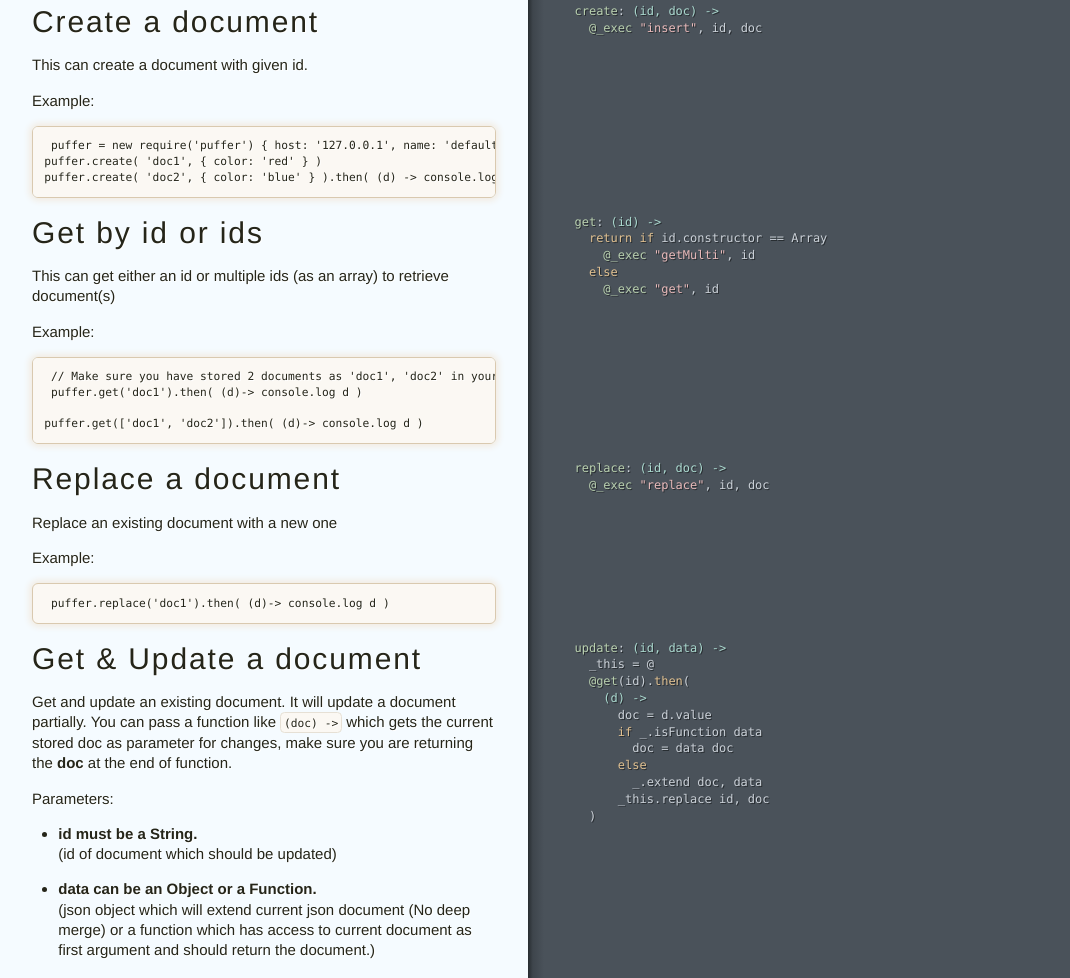
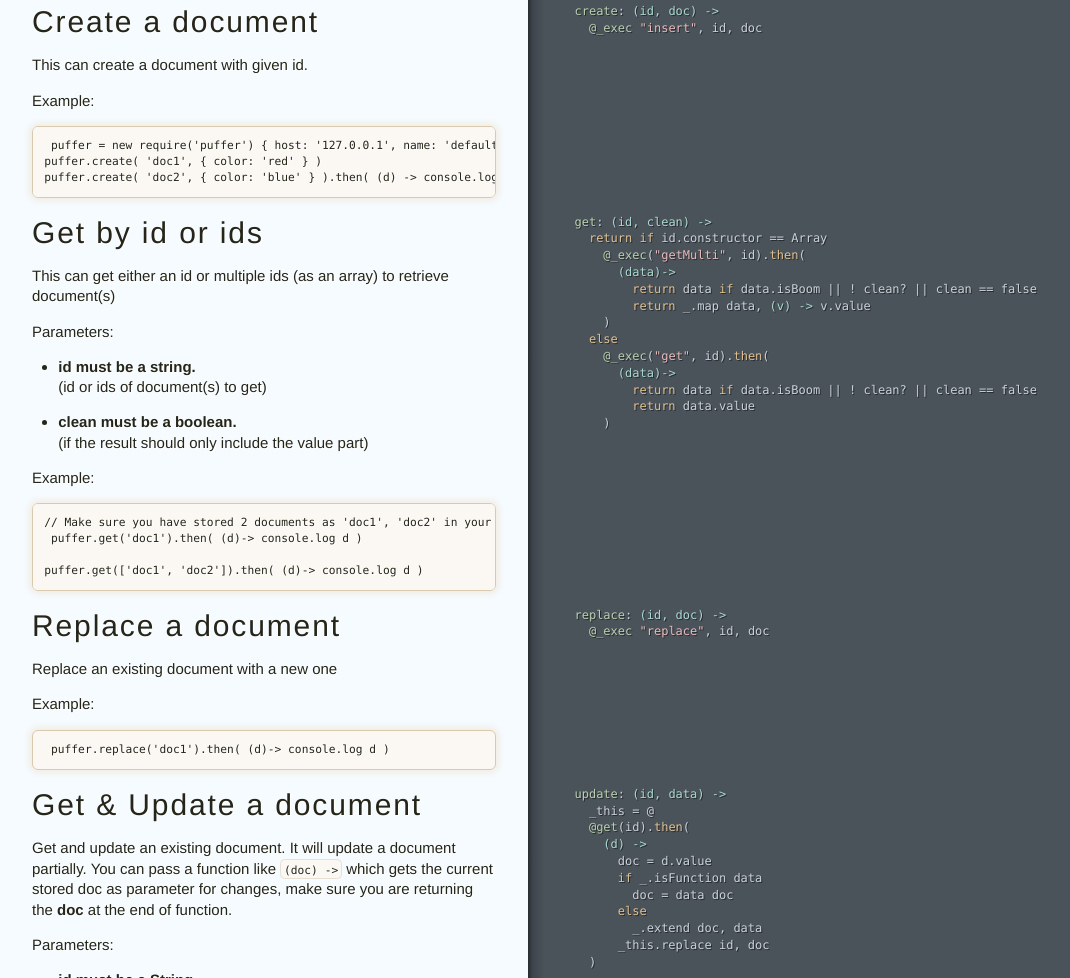
Before and after one commit to pixelsandcode/puffer, a website: page doc/main.html in a window 1280 px wide. Shown: the part 662-1640 px from the top of the page, without its empty margins (0-1070 px from the left). Drawn offline with Linux system fonts and the light colour scheme.

Commit message:
new get methods doc

```diff
--- a/doc/main.html
+++ b/doc/main.html
@@ -40,15 +40,30 @@ puffer.create( &#39;doc1&#39;, { color: &#39;red&#39; } )
 puffer.create( &#39;doc2&#39;, { color: &#39;blue&#39; } ).then( (d) -&gt; console.log(d) )</code></pre></div></div><div class="code"><div class="wrapper">  <span class="hljs-attribute">create</span>: <span class="hljs-function"><span class="hljs-params">(id, doc)</span> -&gt;</span>
     <span class="hljs-property">@_exec</span> <span class="hljs-string">"insert"</span>, id, doc </div></div></div><div class="segment"><div class="comments doc-section"><div class="wrapper"><h2 id="get-by-id-or-ids">Get by id or ids</h2>
 <p>This can get either an id or multiple ids (as an array) to retrieve document(s)</p>
+<p>Parameters:</p>
+<ul>
+<li><p><strong>id must be a string.</strong><br/>(id or ids of document(s) to get)</p>
+</li>
+<li><p><strong>clean must be a boolean.</strong><br/>(if the result should only include the value part)</p>
+</li>
+</ul>
 <p>Example:</p>
-<pre><code> // Make sure you have stored 2 documents as &#39;doc1&#39;, &#39;doc2&#39; in your couchbase
+<pre><code>// Make sure you have stored 2 documents as &#39;doc1&#39;, &#39;doc2&#39; in your couchbase
  puffer.get(&#39;doc1&#39;).then( (d)-&gt; console.log d )
 
-puffer.get([&#39;doc1&#39;, &#39;doc2&#39;]).then( (d)-&gt; console.log d )</code></pre></div></div><div class="code"><div class="wrapper">  <span class="hljs-attribute">get</span>: <span class="hljs-function"><span class="hljs-params">(id)</span> -&gt;</span>
+puffer.get([&#39;doc1&#39;, &#39;doc2&#39;]).then( (d)-&gt; console.log d )</code></pre></div></div><div class="code"><div class="wrapper">  <span class="hljs-attribute">get</span>: <span class="hljs-function"><span class="hljs-params">(id, clean)</span> -&gt;</span>
     <span class="hljs-keyword">return</span> <span class="hljs-keyword">if</span> id.constructor == Array
-      <span class="hljs-property">@_exec</span> <span class="hljs-string">"getMulti"</span>, id
+      <span class="hljs-property">@_exec</span>(<span class="hljs-string">"getMulti"</span>, id).<span class="hljs-keyword">then</span>(
+        <span class="hljs-function"><span class="hljs-params">(data)</span>-&gt;</span>
+          <span class="hljs-keyword">return</span> data <span class="hljs-keyword">if</span> data.isBoom || ! clean? || clean == <span class="hljs-literal">false</span>
+          <span class="hljs-keyword">return</span> _.map data, <span class="hljs-function"><span class="hljs-params">(v)</span> -&gt;</span> v.value
+      )
     <span class="hljs-keyword">else</span>
-      <span class="hljs-property">@_exec</span> <span class="hljs-string">"get"</span>, id</div></div></div><div class="segment"><div class="comments doc-section"><div class="wrapper"><h2 id="replace-a-document">Replace a document</h2>
+      <span class="hljs-property">@_exec</span>(<span class="hljs-string">"get"</span>, id).<span class="hljs-keyword">then</span>(
+        <span class="hljs-function"><span class="hljs-params">(data)</span>-&gt;</span>
+          <span class="hljs-keyword">return</span> data <span class="hljs-keyword">if</span> data.isBoom || ! clean? || clean == <span class="hljs-literal">false</span>
+          <span class="hljs-keyword">return</span> data.value
+      )</div></div></div><div class="segment"><div class="comments doc-section"><div class="wrapper"><h2 id="replace-a-document">Replace a document</h2>
 <p>Replace an existing document with a new one</p>
 <p>Example:</p>
 <pre><code> puffer.replace(&#39;doc1&#39;).then( (d)-&gt; console.log d )</code></pre></div></div><div class="code"><div class="wrapper">  <span class="hljs-attribute">replace</span>: <span class="hljs-function"><span class="hljs-params">(id, doc)</span> -&gt;</span>
```
